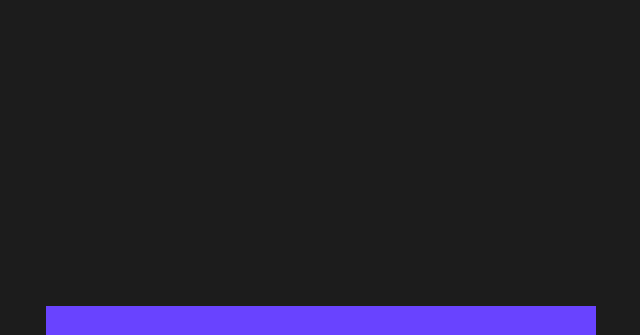
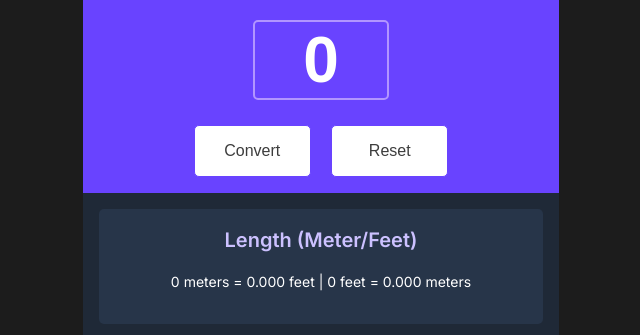
Before and after one commit to Rapidisimo/Unit-Converter, a plain HTML site: page index.html in a window 1280 px wide. Shown: the part 94-429 px from the top of the page, without its empty margins (319-959 px from the left). Drawn offline with Linux system fonts and the light colour scheme.

Commit message:
style and readme update

```diff
--- a/index.html
+++ b/index.html
@@ -4,9 +4,8 @@
     <meta charset="UTF-8">
     <meta http-equiv="X-UA-Compatible" content="IE=edge">
     <meta name="viewport" content="width=device-width, initial-scale=1.0">
-    <link rel="preconnect" href="https://fonts.googleapis.com">
-    <link rel="preconnect" href="https://fonts.gstatic.com" crossorigin>
-    <link href="https://fonts.googleapis.com/css2?family=Inter:wght@400;600;800&display=swap" rel="stylesheet">
+    <link rel="preconnect" href="https://fonts.googleapis.com"><link rel="preconnect" href="https://fonts.gstatic.com" crossorigin>
+    <link href="https://fonts.googleapis.com/css2?family=Inter:wght@400;500;600;800&display=swap" rel="stylesheet">
     <link rel="stylesheet" href="style.css">
     <title>Unit Converter Project</title>
 </head>
--- a/style.css
+++ b/style.css
@@ -6,29 +6,34 @@ body {
     font-weight: 400;
     background-color: rgb(28, 28, 28);
     color: #FFF;
+    line-height: 1.5;
+    display: flex;
+    justify-content: center;
 }
 
 h1 {
     font-size: 1.75rem;
     font-weight: 800;
     color: white;
-    margin: 1.2rem 0 1.4rem 0;
+    margin: 1.5rem 0 1rem 0;
 }
 
 h2 {
     font-size: 1.25rem;
     font-weight: 600;
     color: #CCC1FF;
+    margin-bottom: 1rem;
 }
 
 p {
     font-size: .875rem;
     font-weight: 400;
+    margin-bottom: 1rem;
 }
 
 .wrapper {
     max-width: 550px;
-    margin: 50vh auto;
+    margin: 0;
     display: grid;
     background-color: #1F2937;
 }
@@ -47,16 +52,18 @@ header,
     background-color: #273549;
     padding: 1rem;
     margin: 1rem;
+    border-radius: 5px;
 }
 
 #digits {
     background-color: #6943FF;
     border: 2px solid #B295FF;
+    border-radius: 5px;
     font-size: 4rem;
     text-align: center;
     color: white;
     font-weight: 800;
-    margin: 1rem;
+    margin: 1rem 1rem 1.5625rem 1rem;
     max-width: 8rem;
 }
 
@@ -70,3 +77,17 @@ input[type=number] {
     -webkit-appearance: none;
   }
 /* END Hiding Arrows/Spinners */
+
+button {
+    color: #3D3D3D;
+    font-size: 1rem;
+    font-weight: 500;
+    background-color: #FFF;
+    padding: 1rem;
+    border: 1px solid #6943FF;
+    border-radius: 5px;
+    min-width: 7.3125rem;
+}
+button:first-of-type {
+    margin-right: 1rem;
+}
```
Also changed, not shown: 1 other file.
